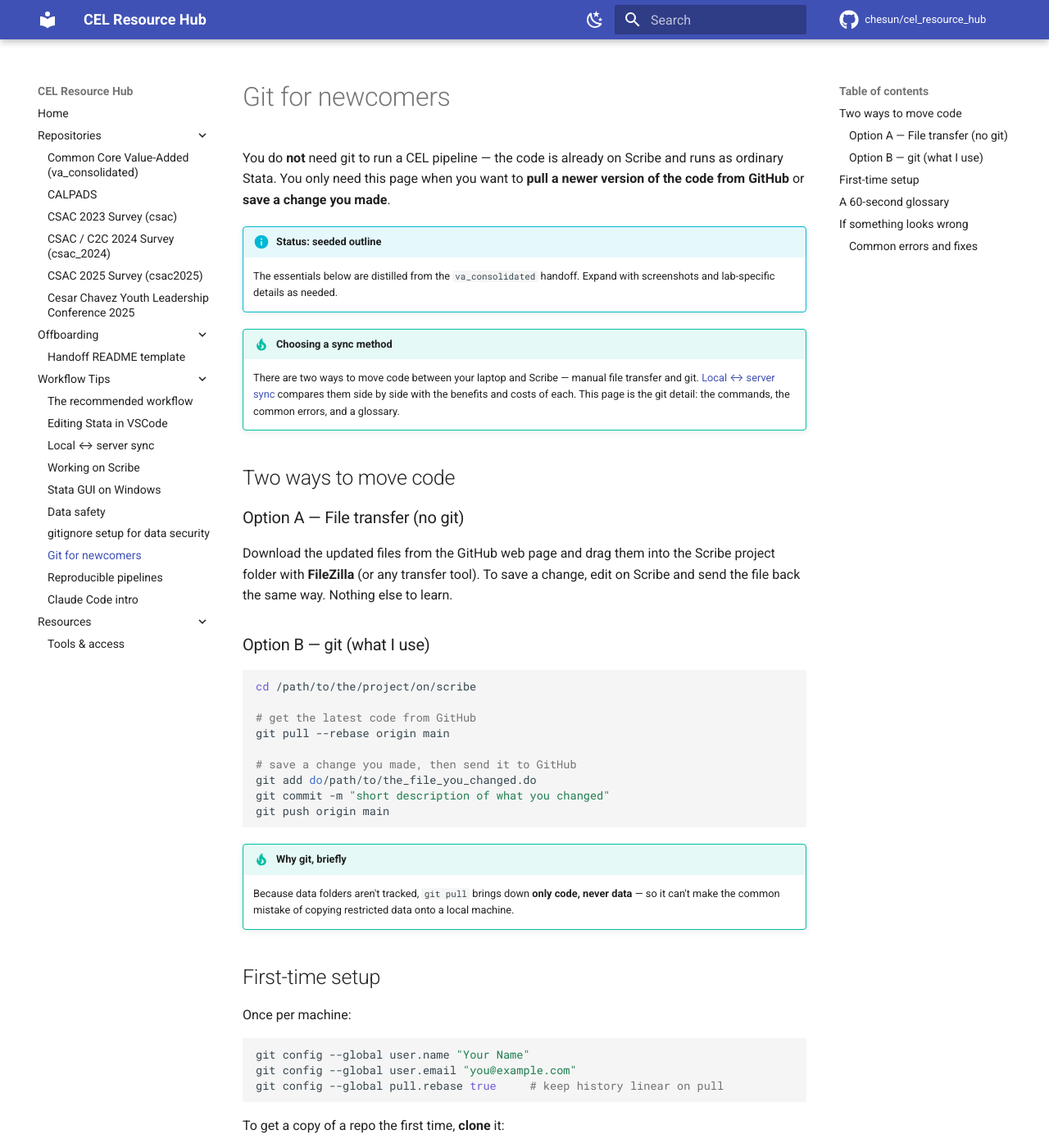
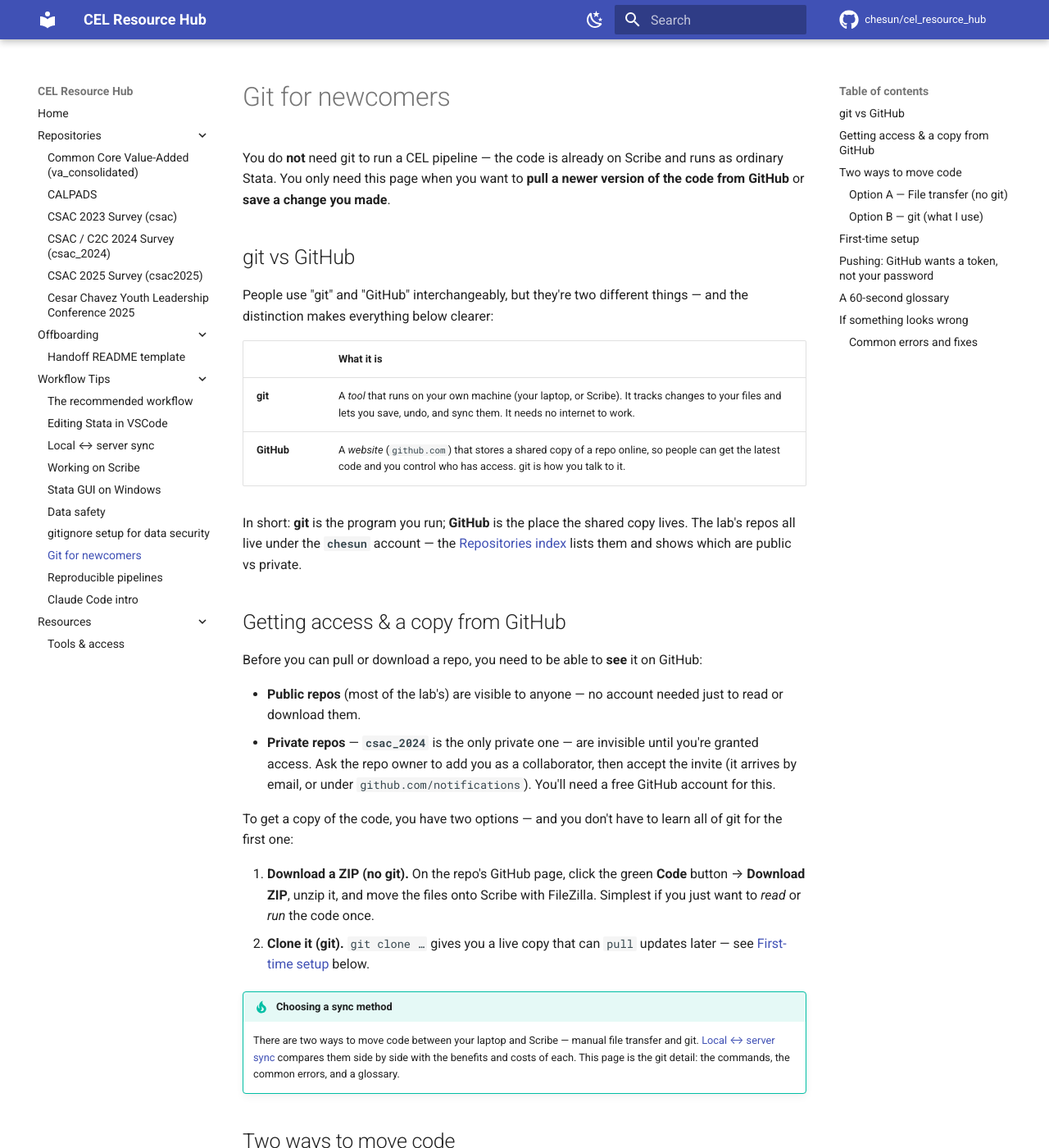
Before and after one commit to chesun/cel_resource_hub, an MkDocs documentation site: the page built from docs/workflow-tips/git-for-newcomers.md, in a window 1280 px wide and 1400 px high. Shown: the whole window at 82% size. Built offline with MkDocs 1.6.1 and Material for MkDocs 9.7.7, drawn with Linux system fonts in a browser that asks for light colours; comment, search, counter and statistics services are not loaded; some of the changed text lies outside the part shown.

Commit message:
Add git-vs-GitHub framing + GitHub-usage basics to git-for-newcomers
The page taught the git commands but never defined git vs GitHub, and
GitHub-the-platform was thin (the access token was one cryptic line in
the error table). Adds:

- a "git vs GitHub" concept section (local tool vs the website)
- "Getting access & a copy from GitHub" — public/private repos, how to
  request access, and Download-ZIP-from-web for non-git users
- a real Personal Access Token walkthrough for pushing over HTTPS
- git / GitHub / repository / PAT glossary rows

Scoped to this lab's push-to-main workflow (no PRs/issues/Actions).
mkdocs build --strict: exit 0, no warnings; in-page anchors verified.

Co-Authored-By: Claude Opus 4.8 (1M context) <noreply@anthropic.com>

````diff
--- a/docs/workflow-tips/git-for-newcomers.md
+++ b/docs/workflow-tips/git-for-newcomers.md
@@ -4,9 +4,38 @@ You do **not** need git to run a CEL pipeline — the code is already on Scribe
 ordinary Stata. You only need this page when you want to **pull a newer version of the code
 from GitHub** or **save a change you made**.
 
-!!! info "Status: seeded outline"
-    The essentials below are distilled from the `va_consolidated` handoff. Expand with
-    screenshots and lab-specific details as needed.
+## git vs GitHub
+
+People use "git" and "GitHub" interchangeably, but they're two different things — and the
+distinction makes everything below clearer:
+
+| | What it is |
+|---|---|
+| **git** | A *tool* that runs on your own machine (your laptop, or Scribe). It tracks changes to your files and lets you save, undo, and sync them. It needs no internet to work. |
+| **GitHub** | A *website* (`github.com`) that stores a shared copy of a repo online, so people can get the latest code and you control who has access. git is how you talk to it. |
+
+In short: **git** is the program you run; **GitHub** is the place the shared copy lives. The
+lab's repos all live under the **`chesun`** account — the
+[Repositories index](../repositories/index.md) lists them and shows which are public vs private.
+
+## Getting access & a copy from GitHub
+
+Before you can pull or download a repo, you need to be able to **see** it on GitHub:
+
+- **Public repos** (most of the lab's) are visible to anyone — no account needed just to read or
+  download them.
+- **Private repos** — **`csac_2024`** is the only private one — are invisible until you're granted
+  access. Ask the repo owner to add you as a collaborator, then accept the invite (it arrives by
+  email, or under `github.com/notifications`). You'll need a free GitHub account for this.
+
+To get a copy of the code, you have two options — and you don't have to learn all of git for the
+first one:
+
+1. **Download a ZIP (no git).** On the repo's GitHub page, click the green **Code** button →
+   **Download ZIP**, unzip it, and move the files onto Scribe with FileZilla. Simplest if you
+   just want to *read* or *run* the code once.
+2. **Clone it (git).** `git clone …` gives you a live copy that can `pull` updates later — see
+   [First-time setup](#first-time-setup) below.
 
 !!! tip "Choosing a sync method"
     There are two ways to move code between your laptop and Scribe — manual file transfer and
@@ -56,10 +85,31 @@ To get a copy of a repo the first time, **clone** it:
 git clone https://github.com/chesun/<repo>.git
 ```
 
+## Pushing: GitHub wants a token, not your password
+
+The first time you `git push` to GitHub over HTTPS it asks for a username and **password** — but
+your account password **won't work**. GitHub wants a **personal access token** (PAT) instead. You
+make one once:
+
+1. On GitHub, go to **Settings → Developer settings → Personal access tokens → Fine-grained
+   tokens** (the menu is under your profile picture, top-right).
+2. **Generate a new token**, give it a name and an expiry, and grant it access to the repo(s) you
+   push to — read/write on **Contents** is enough.
+3. **Copy the token now** — GitHub shows it only once.
+4. When `git push` prompts for a password, **paste the token** as the password.
+
+!!! tip "So you don't paste it every time"
+    Let git remember it: on a Mac, `git config --global credential.helper osxkeychain` (stores it
+    in the Keychain); elsewhere, `credential.helper store` (saves it to a file). Tokens also
+    **expire** — if pushes start failing later, generate a fresh one and paste it again.
+
 ## A 60-second glossary
 
 | Term | What it means |
 |---|---|
+| **git** | The version-control tool you run on your machine or Scribe. |
+| **GitHub** | The website (`github.com`) that hosts the shared copy of a repo. |
+| **repository (repo)** | One project's folder of files plus its full change history. |
 | **clone** | Make a local copy of a GitHub repo (do this once). |
 | **commit** | Save a snapshot of your changes *locally*, with a message. |
 | **push** | Send your local commits up to GitHub. |
@@ -67,6 +117,7 @@ git clone https://github.com/chesun/<repo>.git
 | **branch** | A parallel line of work; `main` is the default. |
 | **remote** | A named GitHub location; `origin` is the default. |
 | **conflict** | Git can't auto-merge two changes to the same lines; it asks you to resolve. |
+| **personal access token (PAT)** | A generated secret you paste instead of your password when pushing to GitHub over HTTPS. |
 
 ## If something looks wrong
 
@@ -83,7 +134,7 @@ These recur on Scribe (adapted from the `va_consolidated` Scribe-setup notes):
 | `error: Your local changes ... would be overwritten by merge` | Modified tracked files in the working tree | `git stash push -u`, `git pull`, `git stash pop` |
 | `error: The following untracked working tree files would be overwritten` | An untracked file sits where the pull wants to write | `mv <file> <file>.backup`, `git pull`, then decide what to keep |
 | `refusing to push — restricted data files in the commit range` | A pre-push guard caught a `data/`/`dta/` file in a commit | Follow the printed remediation (`git rm --cached …`); see [gitignore setup](gitignore-setup.md) |
-| Push asks for a password and your account password fails | GitHub needs a personal access token, not your login password | Create a fine-grained token on GitHub and paste it as the password |
+| Push asks for a password and your account password fails | GitHub needs a personal access token, not your login password | See [Pushing: GitHub wants a token](#pushing-github-wants-a-token-not-your-password) |
 
 !!! tip "Commit messages"
     Keep them short and in the imperative: "Fix transfer-block display logic", "Add staff
````
Also changed, not shown: TODO.md (+1 -0 lines), quality_reports/plans/2026-06-21_git-vs-github-and-usage.md (added, +65 -0 lines), quality_reports/plans/INDEX.md (+1 -0 lines), quality_reports/session_logs/2026-06-21_tools-downloads-expansion.md (+24 -1 lines).
